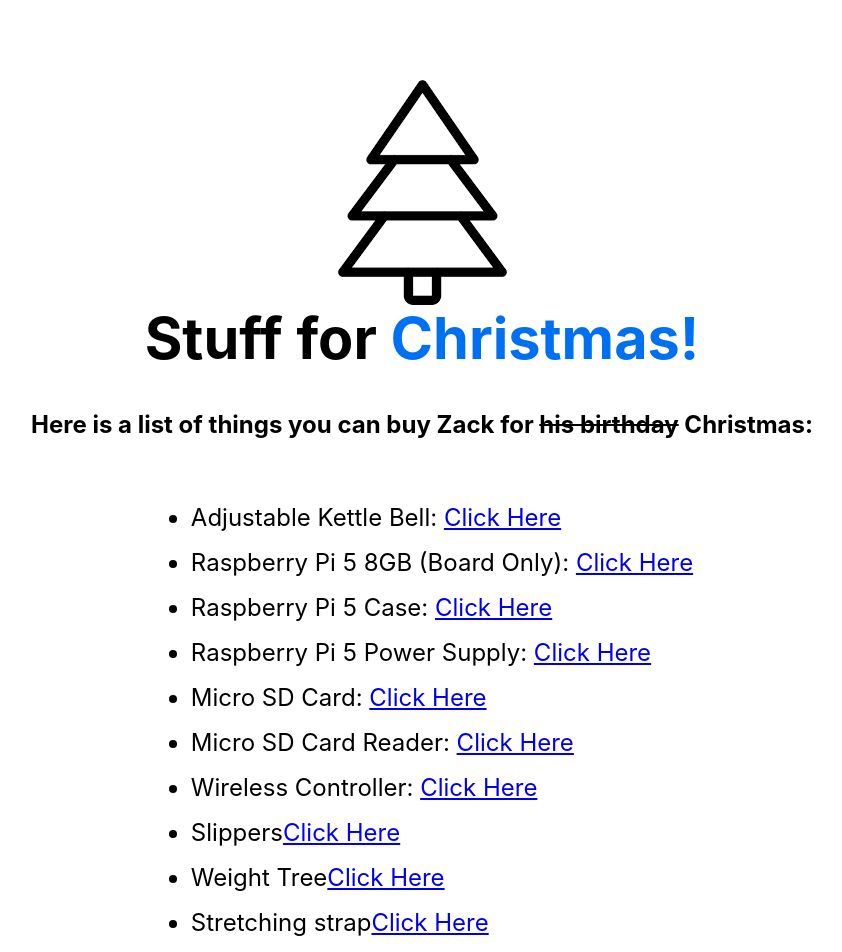
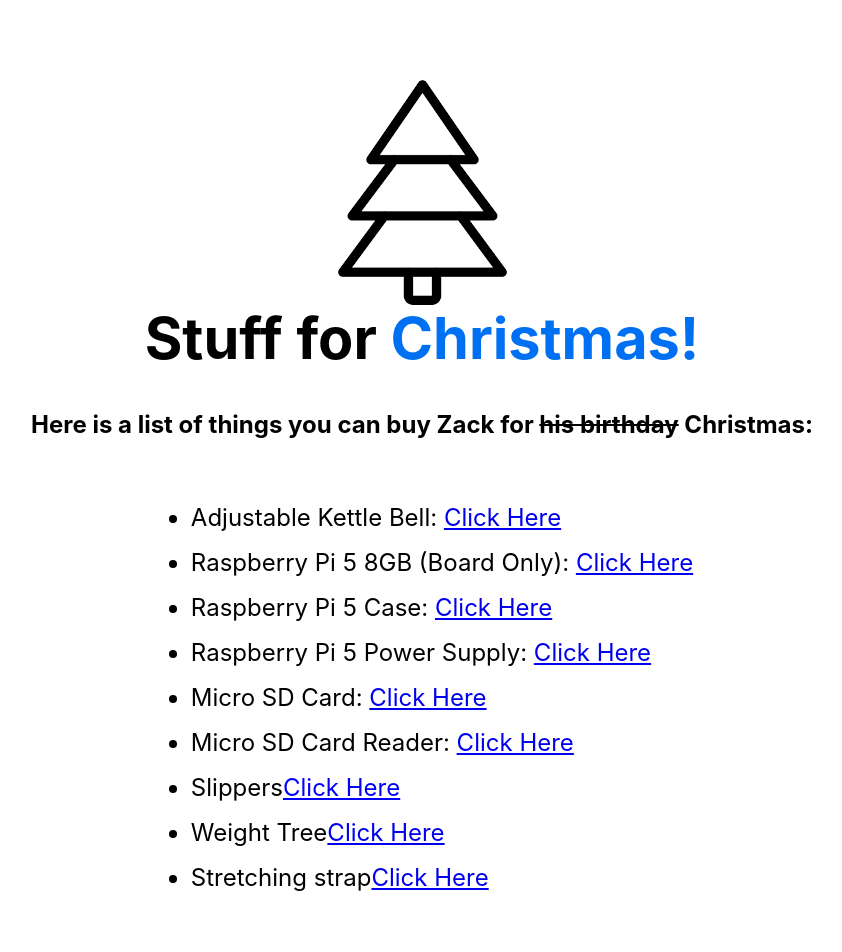
Before and after one commit to zachvenables/GiftList, a Next.js app: page / in a window 1280 px wide. Shown: the top 952 px of the page, without its empty margins (218-1060 px from the left). Built offline with nearby package versions, Linux system fonts and the light colour scheme.

Commit message:
updated'

```diff
--- a/pages/index.js
+++ b/pages/index.js
@@ -38,7 +38,6 @@
           {listItem("Raspberry Pi 5 Power Supply: ", "https://www.canakit.com/official-raspberry-pi-5-power-supply-27w-usb-c-white.html")}
           {listItem("Micro SD Card: ", "https://www.amazon.com/gp/product/B09WB1857W/ref=ox_sc_act_title_3?smid=ATVPDKIKX0DER&psc=1")}
           {listItem("Micro SD Card Reader: ", "https://www.amazon.com/Beikell-Connector-Adapter-Supports-Compatible-Windows/dp/B0BNJ9RGVP/ref=sr_1_3?crid=2V9TCVH9M6VYB&keywords=sd%2Bcard%2Breader&qid=1699754335&s=electronics&sprefix=sd%2Bcard%2Breader%2Celectronics%2C91&sr=1-3&th=1")}
-          {listItem("Wireless Controller: ", "https://www.amazon.com/Ultimate-Wireless-Controller-Raspberry-Gaming-Console/dp/B0B9BTXHSM?tag=mar23a-20&linkId=1200842a70b65317bc7a7612910e2305&ref_=as_li_ss_tl&geniuslink=true&th=1")}
           {listItem("Slippers", "")}
           {listItem("Weight Tree", "https://www.amazon.com/CAP-Barbell-Frame-Olympic-Plate/dp/B00ZEYG9WK/ref=sr_1_7?keywords=weight+tree&qid=1700229365&sr=8-7")}
           {listItem("Stretching strap", "https://www.amazon.com/Gradient-Fitness-Stretching-Multi-loop-Neoprene/dp/B01A4CG3PE/ref=sr_1_54?qid=1700264325&s=exercise-and-fitness&sr=1-54&th=1")}
```
